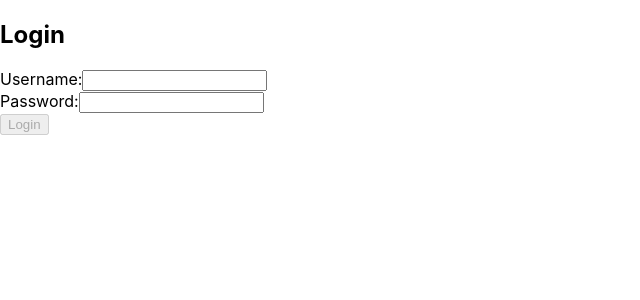
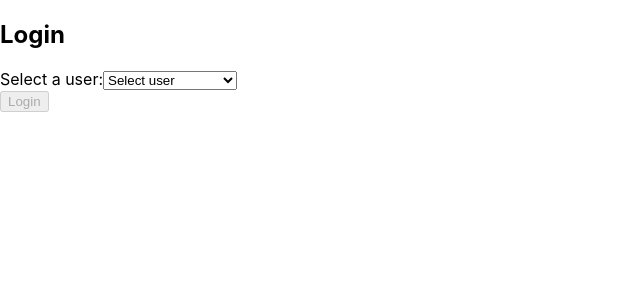
Before and after one commit to ziembick/employee-polls-web-app, a React (Create React App) app in the folder employee-polls/: page / in a window 1280 px wide. Shown: the top 300 px of the page, without its empty margins (0-640 px from the left). Built offline with nearby package versions, Linux system fonts and the light colour scheme.

Commit message:
select user dropdown

```diff
--- a/employee-polls/src/components/LoginPage.js
+++ b/employee-polls/src/components/LoginPage.js
@@ -2,29 +2,18 @@ import React, { useState } from "react";
 import { connect } from "react-redux";
 import { loginUser } from "../actions/authedUser";
 import { Navigate } from "react-router-dom";
-import  {users} from "../utils/_DATA";
+import { users } from "../utils/_DATA";
 
 function LoginPage({ dispatch, isAuthenticated }) {
-  const [username, setUsername] = useState("");
-  const [password, setPassword] = useState("");
-
-  const handleUsernameChange = (e) => {
-    setUsername(e.target.value);
-  };
-
-  const handlePasswordChange = (e) => {
-    setPassword(e.target.value);
-  };
+  const [selectedUser, setSelectedUser] = useState("");
 
   const handleSubmit = (e) => {
     e.preventDefault();
 
-    const user = Object.values(users).find((u) => u.id === username);
-
-    if (user && user.password === password) {
-      dispatch(loginUser(user.id));
+    if (selectedUser) {
+      dispatch(loginUser(selectedUser));
     } else {
-      alert("Invalid username or password");
+      alert("Please select a user");
     }
   };
 
@@ -37,24 +26,15 @@ function LoginPage({ dispatch, isAuthenticated }) {
       <h2>Login</h2>
       <form onSubmit={handleSubmit}>
         <div>
-          <label htmlFor="username-input">Username:</label>
-          <input
-            type="text"
-            id="username-input"
-            value={username}
-            onChange={handleUsernameChange}
-          />
+          <label htmlFor="user-select">Select a user:</label>
+          <select id="user-select" value={selectedUser} onChange={(e) => setSelectedUser(e.target.value)}>
+            <option value="">Select user</option>
+            {Object.values(users).map((user) => (
+              <option key={user.id} value={user.id}>{user.name}</option>
+            ))}
+          </select>
         </div>
-        <div>
-          <label htmlFor="password-input">Password:</label>
-          <input
-            type="password"
-            id="password-input"
-            value={password}
-            onChange={handlePasswordChange}
-          />
-        </div>
-        <button type="submit" disabled={!username || !password}>
+        <button type="submit" disabled={!selectedUser}>
           Login
         </button>
       </form>
@@ -62,7 +42,7 @@ function LoginPage({ dispatch, isAuthenticated }) {
   );
 }
 
-function mapStateToProps({  authedUser }) {
+function mapStateToProps({ authedUser }) {
   return { isAuthenticated: authedUser !== null };
 }
 
```
